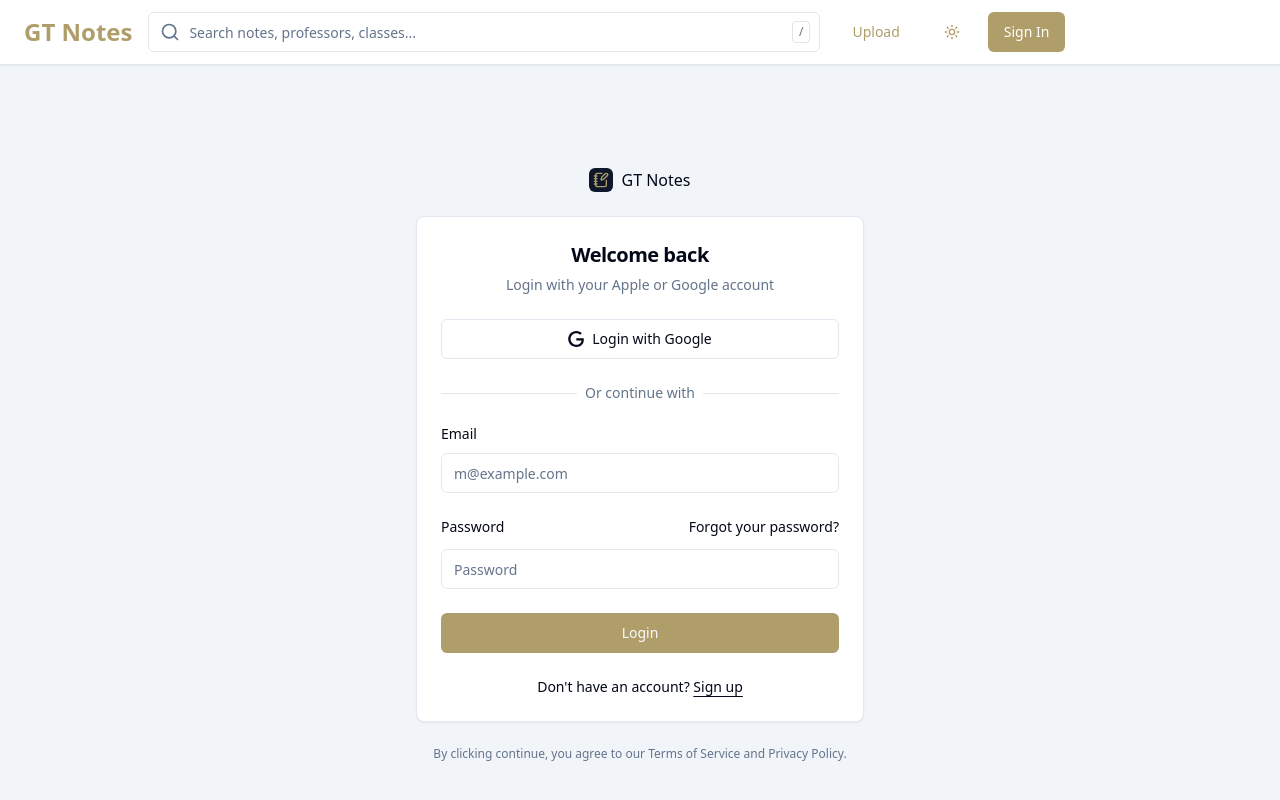
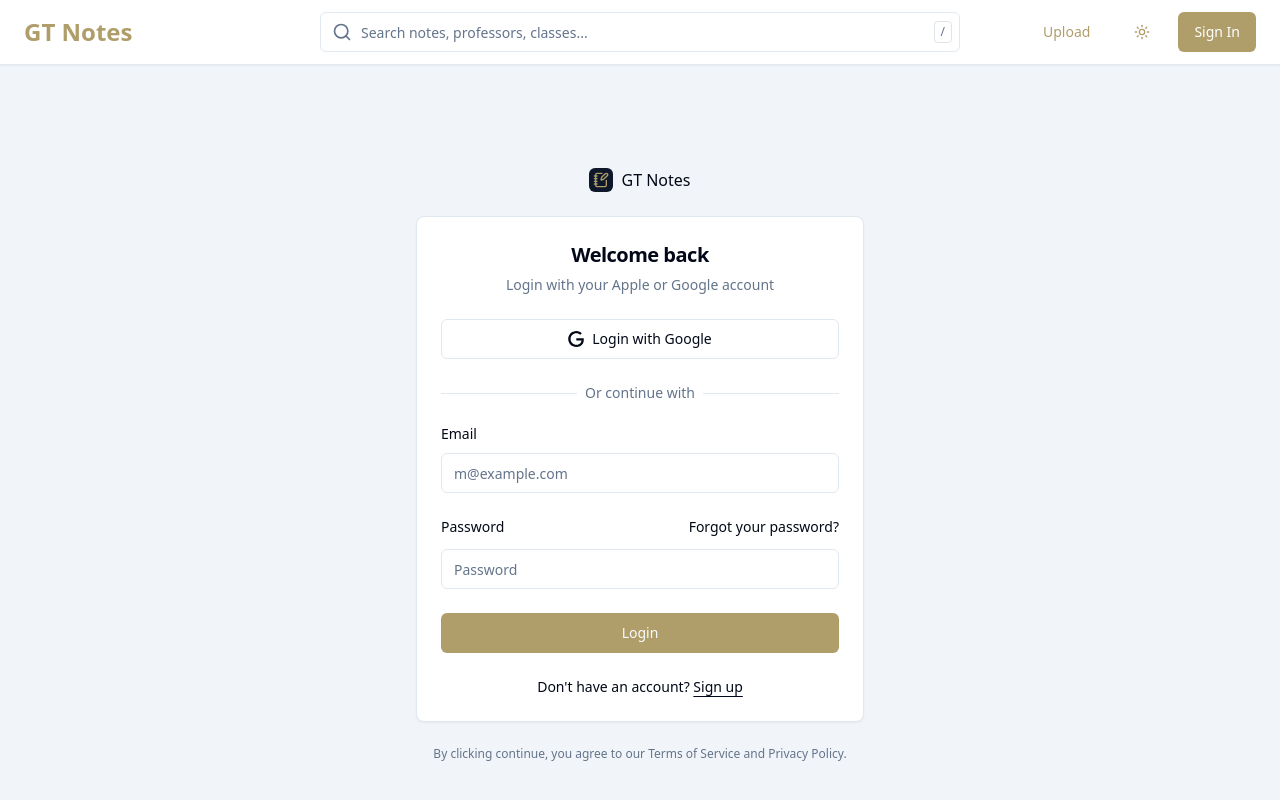
Before and after one commit to shasan00/gtnotes, a React (Vite) app: page /sign-in in a window 1280 px wide. Shown: the top 800 px of the page. Built offline with nearby package versions, Linux system fonts and the light colour scheme.

Commit message:
Update search bar and filter positioning

```diff
--- a/src/components/Header.tsx
+++ b/src/components/Header.tsx
@@ -44,11 +44,18 @@
 
   return (
     <header className="sticky top-0 z-40 w-full border-b bg-card text-foreground shadow-sm">
-      <div className="flex h-16 items-center py-4 px-6">
-        <Link to="/" className="text-2xl font-bold text-gt-gold hover:text-gt-gold/90 flex-shrink-0">
+      <div className="h-16 px-6">
+        <div className="grid grid-cols-[1fr_min(100%_-_32rem)_1fr] items-center h-full max-w-[2000px] mx-auto">
+          {/* Left section */}
+          <div className="flex items-center justify-start">
+            <Link to="/" className="text-2xl font-bold text-gt-gold hover:text-gt-gold/90 whitespace-nowrap">
               GT Notes
             </Link>
-        <div className="relative flex-1 max-w-2xl mx-4">
+          </div>
+
+          {/* Center section - Search bar */}
+          <div className="relative w-full max-w-2xl mx-auto px-4">
+            <div className="relative">
               <Input
                 ref={inputRef}
                 type="text"
@@ -67,17 +74,21 @@
                   <X className="h-4 w-4" />
                 </button>
               )}
-          <div className="absolute right-2.5 top-1/2 -translate-y-1/2 pointer-events-none flex items-center border border-muted-foreground/20 rounded px-1.5 py-0.5 text-xs text-muted-foreground">
+              <div className="absolute right-2 top-1/2 -translate-y-1/2 pointer-events-none flex items-center border border-muted-foreground/20 rounded px-1.5 py-0.5 text-xs text-muted-foreground">
                 /
               </div>
             </div>
-        <nav className="flex items-center space-x-4 flex-shrink-0">
-          <Button asChild variant="ghost" className="text-gt-gold hover:bg-gt-gold/10 hover:text-gt-gold">
+          </div>
+
+          {/* Right section */}
+          <div className="flex items-center justify-end space-x-4">
+            <Button asChild variant="ghost" className="text-gt-gold hover:bg-gt-gold/10 hover:text-gt-gold whitespace-nowrap">
               <Link to="/upload">Upload</Link>
             </Button>
             <ThemeToggle />
             <AuthButtons />
-        </nav>
+          </div>
+        </div>
       </div>
     </header>
   );
```
Lines whose indentation alone changed are shown as unchanged.
